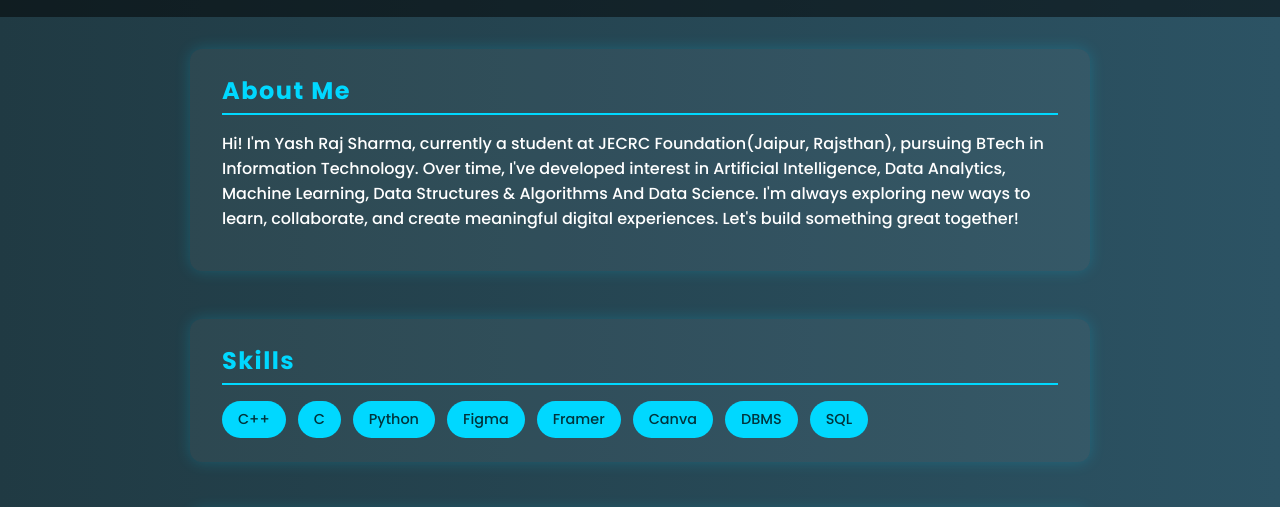
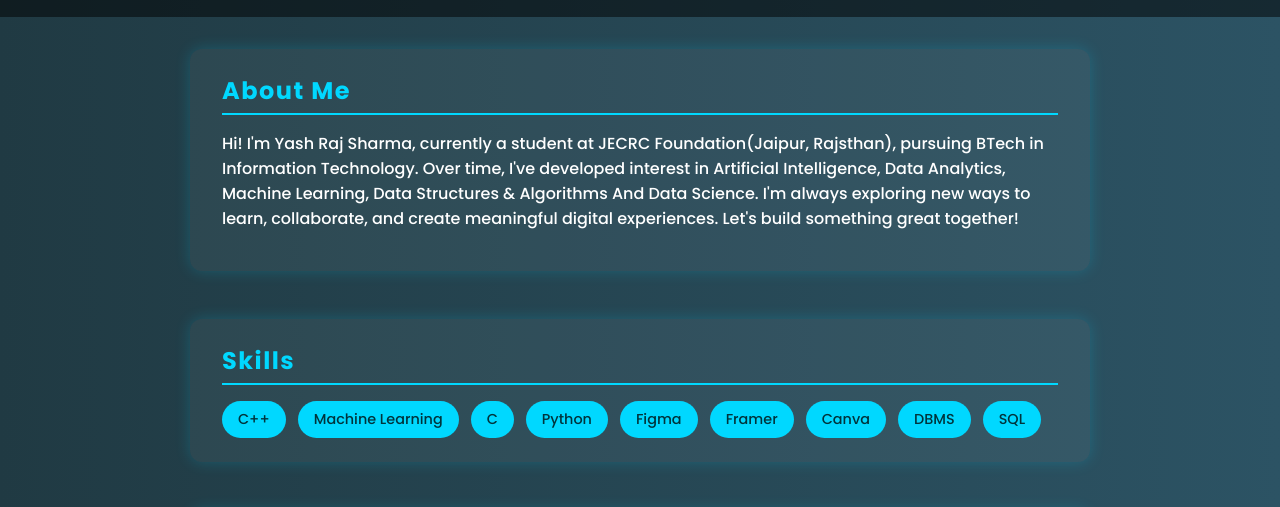
Before and after one commit to yashraajsharma/My-Portfolio, a plain HTML site: page index.html in a window 1280 px wide. Shown: the part 238-745 px from the top of the page. Drawn offline with Linux system fonts and the light colour scheme.

Commit message:
Update index.html

```diff
--- a/index.html
+++ b/index.html
@@ -160,6 +160,7 @@ I'm always exploring new ways to learn, collaborate, and create meaningful digit
     <h2>Skills</h2>
     <div class="skills-list">
       <span>C++</span>
+      <span>Machine Learning</span>
       <span>C</span>
       <span>Python</span>
       <span>Figma</span>
```
